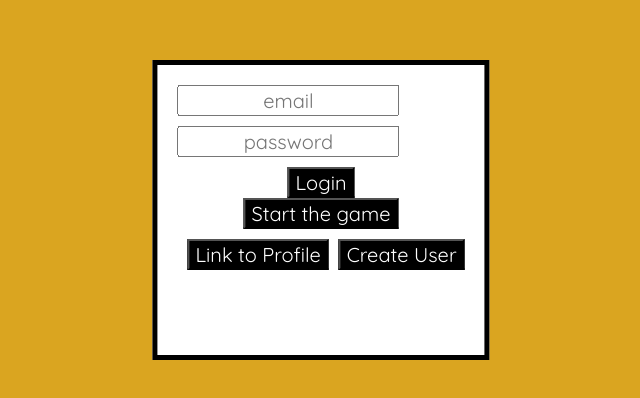
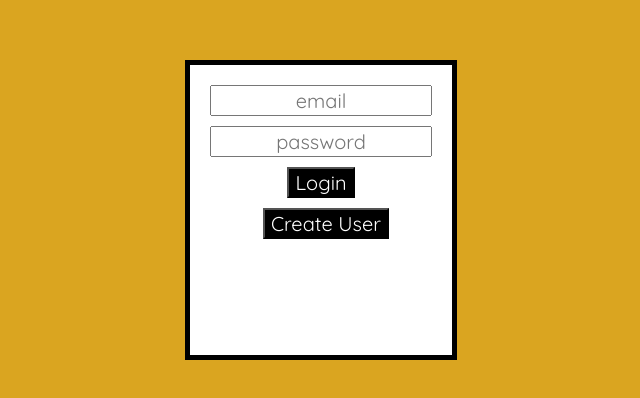
Before and after one commit to naoiri/Quiz-man, a React (Create React App) app in the folder frontend/: page /login in a window 1280 px wide. Shown: the part 190-588 px from the top of the page, without its empty margins (319-959 px from the left). Built offline with nearby package versions, Linux system fonts and the light colour scheme; no server answers.

Commit message:
fix login page

```diff
--- a/frontend/src/Login.js
+++ b/frontend/src/Login.js
@@ -50,7 +50,6 @@ const Login = () => {
                 <div>{text}</div>
                 <div>
                     {login &&
-
                     <div>
                         <Profile />
                         <Link to="/game">
@@ -58,14 +57,6 @@ const Login = () => {
                         </Link>
                     </div>
                     }
-
-                    <Link to="/game">
-                        <button className="button">Start the game</button>
-                    </Link>
-                </div>
-                <div className="button1">
-                    <Link to="/profile" >
-                        <button className="button">Link to Profile</button></Link>
                 </div>
                 <div className="button2">
                 <Link to="/createuser">
```
